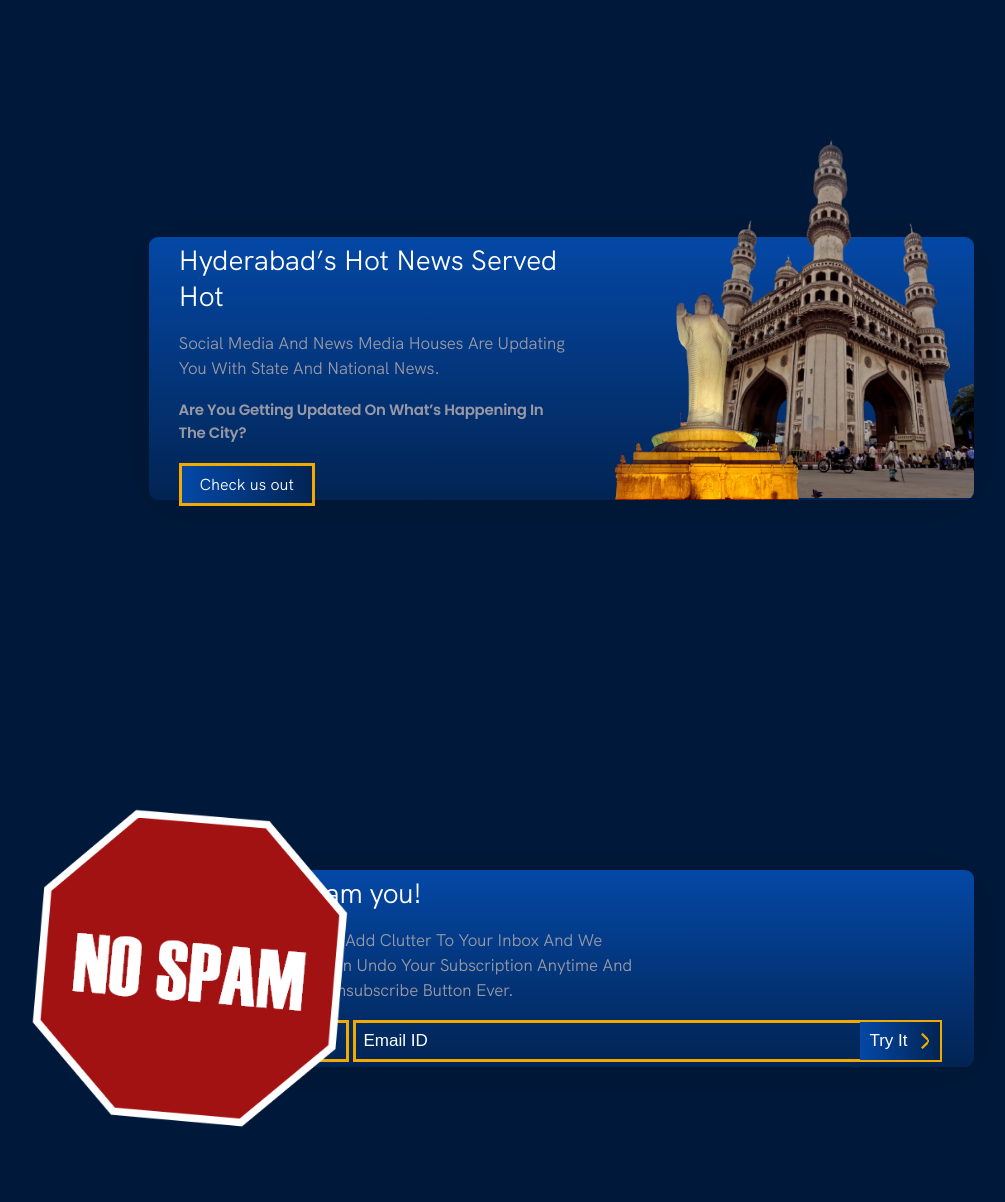
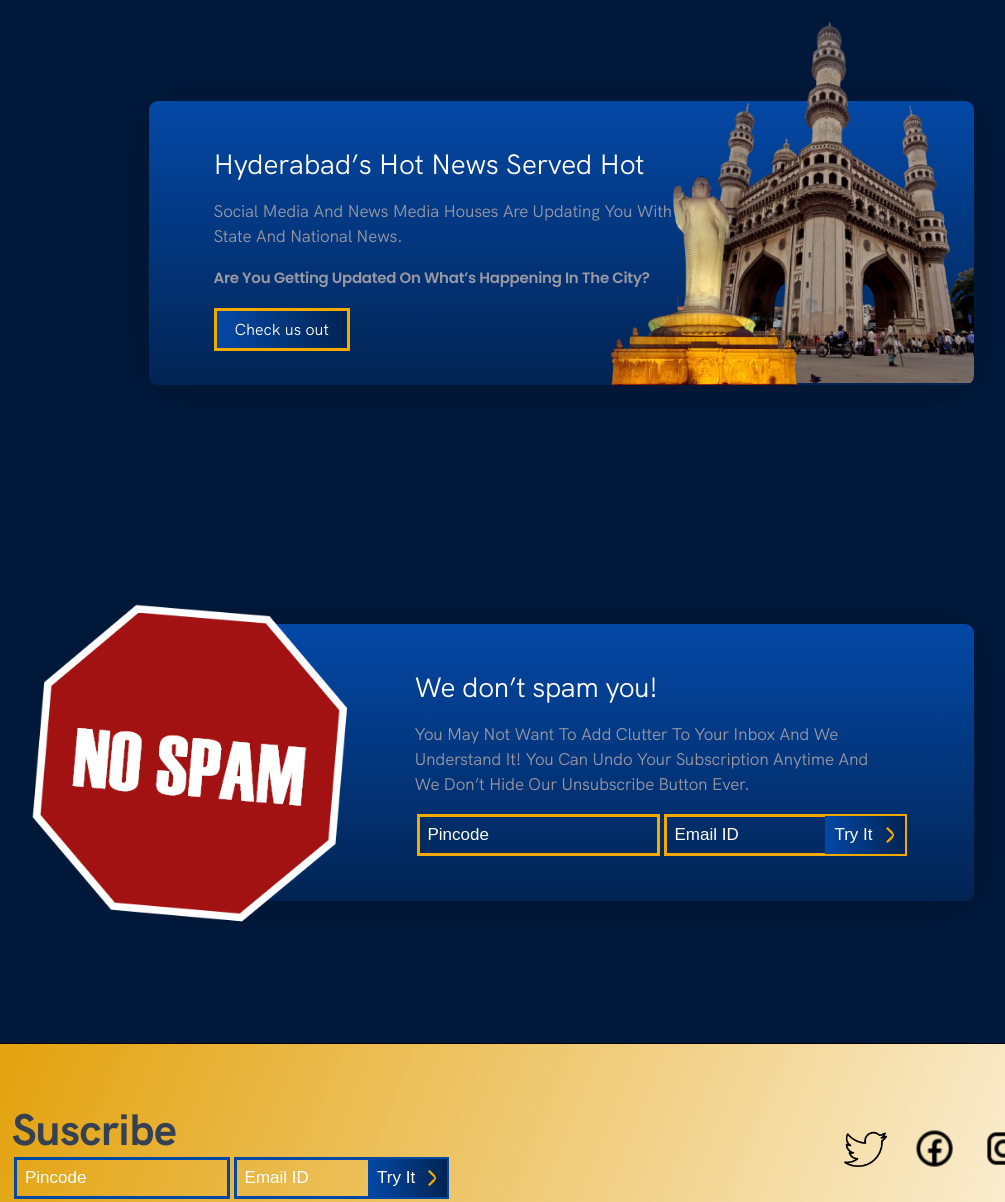
Before and after one commit to balajikummari/hyd.nearbynews.in, a plain HTML site: page index.html in a window 1280 px wide. Shown: the part 1420-2622 px from the top of the page, without its empty margins (79-1084 px from the left). Drawn offline with Linux system fonts and the light colour scheme.

Commit message:
desktop reponsiveness

```diff
--- a/style.css
+++ b/style.css
@@ -134,7 +134,8 @@ select {
 
 #pincode,
 #city {
-  max-width: 146px;
+  max-width: 100%;
+  width: 100%;
 }
 
 #email {
@@ -266,7 +267,7 @@ input[type="submit"] {
 .section-2,
 .section-3,
 .section-4 {
-  min-height: 70vh;
+  min-height: 60vh;
   max-width: 75%;
   margin: 40px auto;
 }
@@ -476,27 +477,6 @@ footer .content h3 {
   font-weight: bold;
 }
 
-@media screen and (max-width: 1280px) {
-  .section-2 img {
-    width: 60%;
-  }
-
-  .section-2 h3,
-  .section-2 p,
-  .section-4 p {
-    max-width: 60% !important;
-  }
-
-  .section-2 .by2,
-  .section-4 .by2 {
-    padding: 5px 30px;
-  }
-
-  .section-4 img {
-    max-width: 40%;
-  }
-}
-
 @media screen and (max-width: 1080px) {
   p {
     font-size: 18px;
@@ -558,6 +538,11 @@ footer .content h3 {
     min-height: 60vh;
     max-width: 95%;
     margin: 30px auto;
+  }
+  #pincode,
+  #email {
+    width: 100%;
+    max-width: 100%;
   }
 }
 
```
